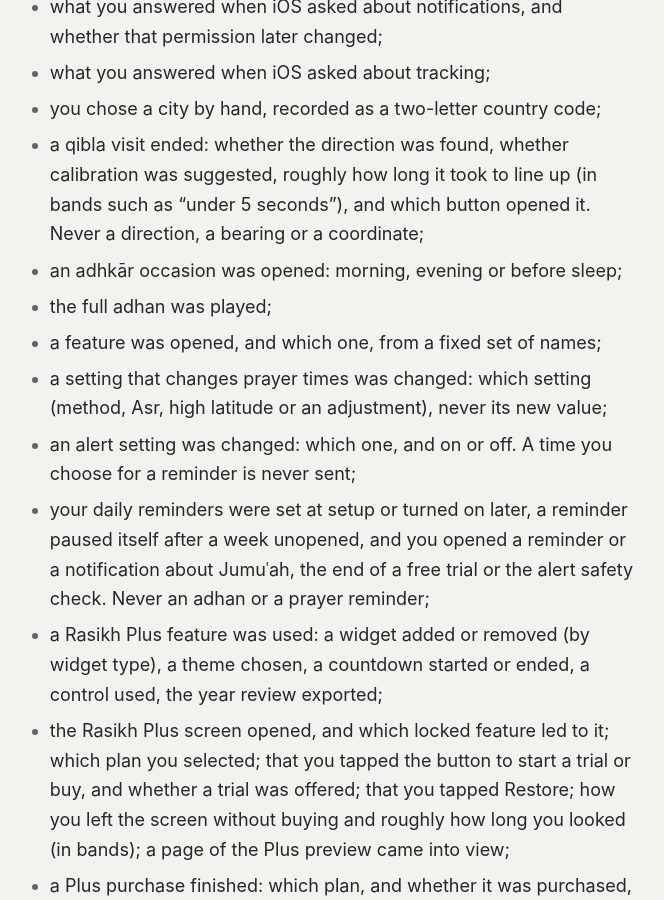
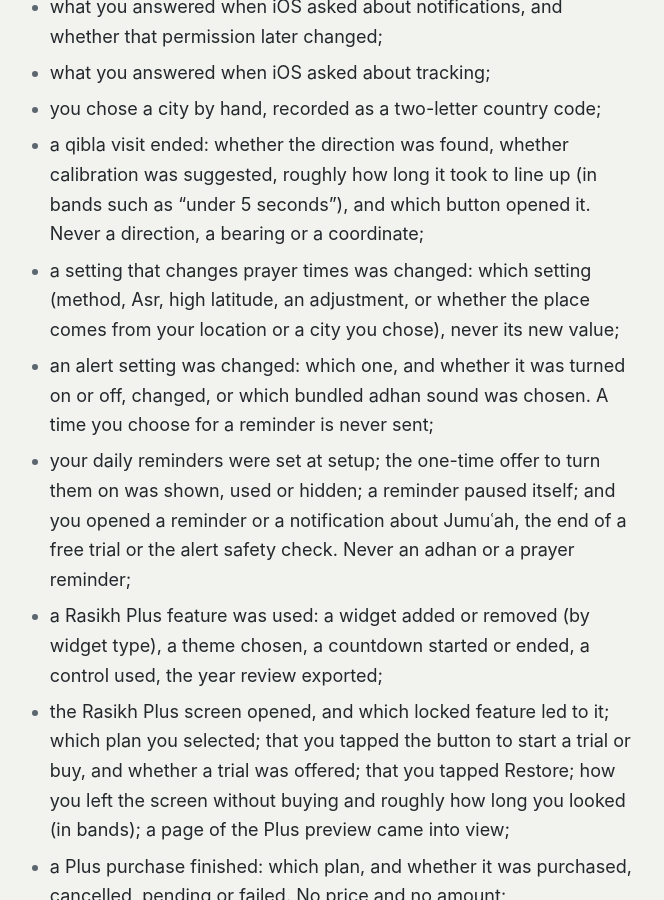
Before and after one commit to vdburger1991/tjbventures-legal, a Jekyll site: the page built from rasikh-privacy.md, in a window 1280 px wide and 900 px high, scrolled down 6841 px. Shown: the whole window, without its empty margins (307-971 px from the left). Built offline with Jekyll 4.4.1, drawn with Linux system fonts in a browser that asks for light colours.

Commit message:
Rasikh 1.1.4 notice: event list aligned with the code (adhkar occasion and two unsent events removed)
Co-Authored-By: Claude Opus 5.5 <noreply@anthropic.com>

```diff
--- a/rasikh-privacy.md
+++ b/rasikh-privacy.md
@@ -83,12 +83,9 @@ Rasikh sends a fixed list of usage events to PostHog, our analytics provider, ho
 - what you answered when iOS asked about tracking;
 - you chose a city by hand, recorded as a two-letter country code;
 - a qibla visit ended: whether the direction was found, whether calibration was suggested, roughly how long it took to line up (in bands such as "under 5 seconds"), and which button opened it. Never a direction, a bearing or a coordinate;
-- an adhkār occasion was opened: morning, evening or before sleep;
-- the full adhan was played;
-- a feature was opened, and which one, from a fixed set of names;
-- a setting that changes prayer times was changed: which setting (method, Asr, high latitude or an adjustment), never its new value;
-- an alert setting was changed: which one, and on or off. A time you choose for a reminder is never sent;
-- your daily reminders were set at setup or turned on later, a reminder paused itself after a week unopened, and you opened a reminder or a notification about Jumuʿah, the end of a free trial or the alert safety check. Never an adhan or a prayer reminder;
+- a setting that changes prayer times was changed: which setting (method, Asr, high latitude, an adjustment, or whether the place comes from your location or a city you chose), never its new value;
+- an alert setting was changed: which one, and whether it was turned on or off, changed, or which bundled adhan sound was chosen. A time you choose for a reminder is never sent;
+- your daily reminders were set at setup; the one-time offer to turn them on was shown, used or hidden; a reminder paused itself; and you opened a reminder or a notification about Jumuʿah, the end of a free trial or the alert safety check. Never an adhan or a prayer reminder;
 - a Rasikh Plus feature was used: a widget added or removed (by widget type), a theme chosen, a countdown started or ended, a control used, the year review exported;
 - the Rasikh Plus screen opened, and which locked feature led to it; which plan you selected; that you tapped the button to start a trial or buy, and whether a trial was offered; that you tapped Restore; how you left the screen without buying and roughly how long you looked (in bands); a page of the Plus preview came into view;
 - a Plus purchase finished: which plan, and whether it was purchased, cancelled, pending or failed. No price and no amount;
```
